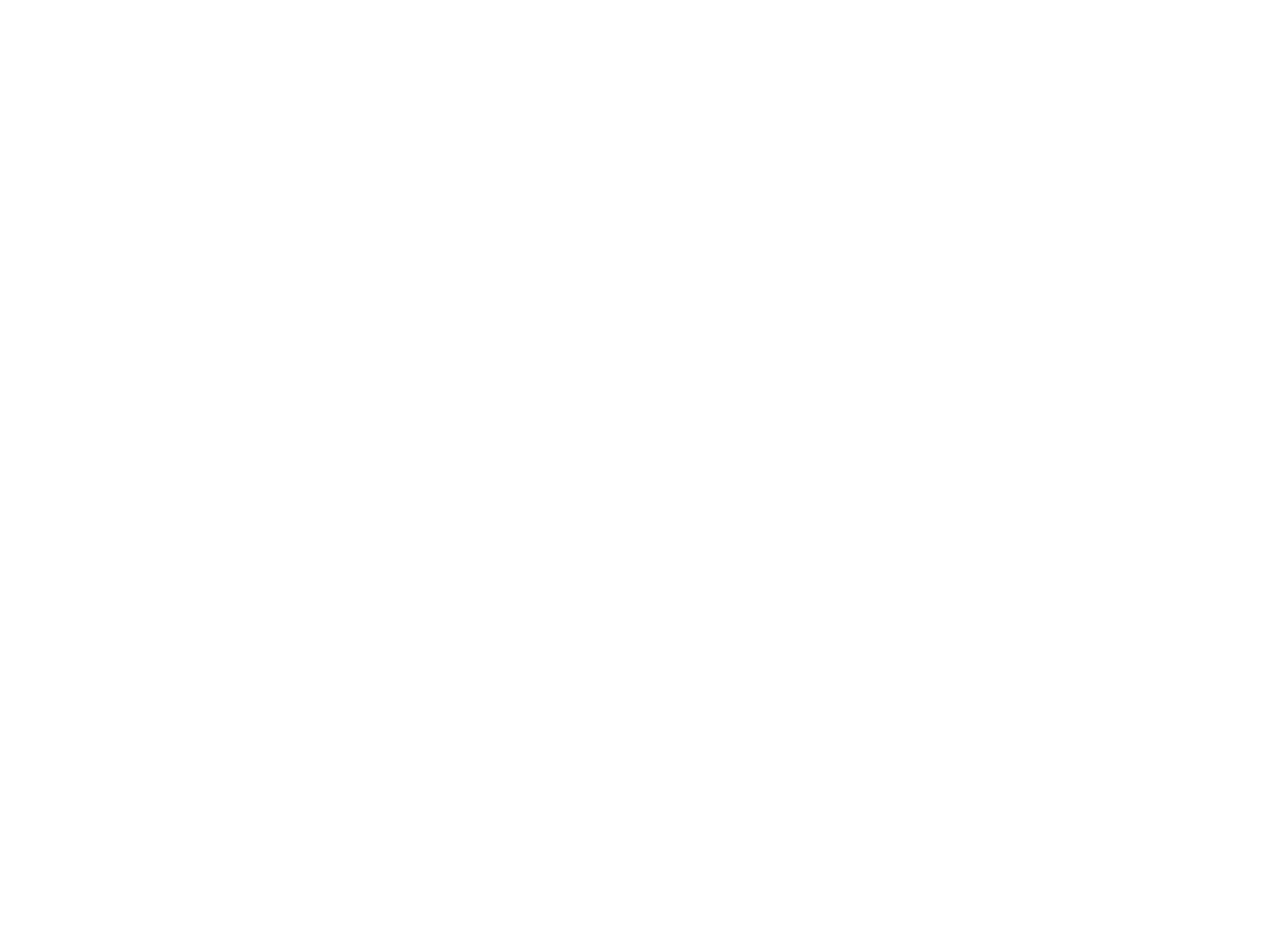
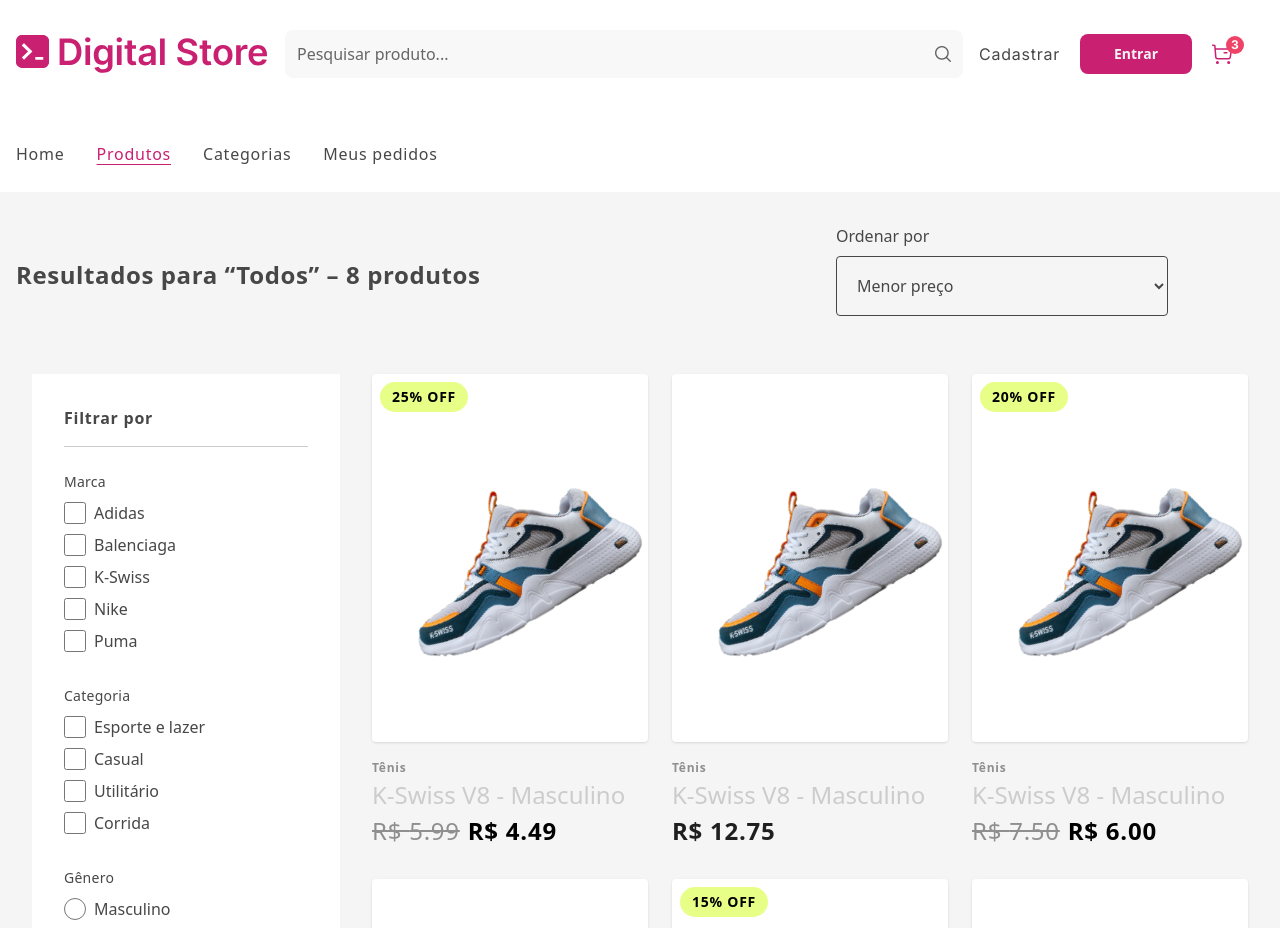
Before and after one commit to jefferson-gbarbosa/digital-store, a React (Vite) app: page /produtos in a window 1280 px wide. Before the commit this address had no page. Shown: the top 928 px of the page. Before the commit the page ends 800 px from the top, so only its background shows below. Built offline with nearby package versions, Linux system fonts and the light colour scheme; the HTML template or start-up script is replaced by a standard one.

Commit message:
:sparkles: Adiciona ProductListingPage ao projeto

```diff
--- a/src/App.tsx
+++ b/src/App.tsx
@@ -1,6 +1,7 @@
 import { BrowserRouter as Router, Routes, Route } from 'react-router-dom';
 import Layout from './pages/layout';
 import HomePage from './pages/HomePage';
+import ProductListingPage from './pages/ProductListingPage';
 
 
 function App() {
@@ -8,6 +9,7 @@
     <Router>
       <Routes>
         <Route path="/" element={<Layout><HomePage /></Layout>} />
+        <Route path="/produtos" element={<Layout><ProductListingPage /></Layout>} />
       </Routes>
     </Router>
   )
--- /dev/null
+++ b/src/components/FilterGroup.tsx
@@ -0,0 +1,31 @@
+type Option = {
+  text: string;
+  value?: string;
+};
+
+interface FilterGroupProps {
+  title: string;
+  inputType: "checkbox" | "radio";
+  options: Option[];
+}
+
+export const FilterGroup = ({ title, inputType, options }: FilterGroupProps) => {
+  return (
+    <div className="mb-6">
+      <h3 className="font-medium text-sm leading-[22px] tracking-[0.25px] text-dark-gray-2 mb-2">{title}</h3>
+      <div className="flex flex-col gap-2">
+        {options.map((option, index) => (
+          <label key={index} className="flex items-center gap-2 text-dark-gray-2">
+            <input
+              type={inputType}
+              name={title}
+              value={option.value || option.text}
+              className="w-[22px] h-[22px] accent-primary"
+            />
+            {option.text}
+          </label>
+        ))}
+      </div>
+    </div>
+  );
+};
--- a/src/components/ProductCard.tsx
+++ b/src/components/ProductCard.tsx
@@ -8,7 +8,7 @@
   priceDiscount?: number;
 };
 
-export const ProductCard: React.FC<ProductCardProps> = ({
+export  const ProductCard: React.FC<ProductCardProps> = ({
   image,
   name,
   category,
--- /dev/null
+++ b/src/components/ProductListing.tsx
@@ -0,0 +1,32 @@
+import React from "react";
+import { ProductCard } from "./ProductCard";
+
+type Product = {
+  image: string;
+  name: string;
+  category: string;
+  price: number;
+  priceDiscount?: number;
+};
+
+type ProductListingProps = {
+  products: Product[];
+};
+
+export const ProductListing: React.FC<ProductListingProps> = ({ products }) => {
+  if (products.length === 0) {
+    return (
+      <div className="text-center text-dark-gray-2 text-lg py-10">
+        Nenhum produto encontrado com os filtros selecionados.
+      </div>
+    );
+  }
+
+  return (
+    <div className="grid grid-cols-1 sm:grid-cols-2 md:grid-cols-3 gap-x-6 gap-y-8">
+      {products.map((product) => (
+        <ProductCard key={product.name} {...product} />
+      ))}
+    </div>
+  );
+};
--- /dev/null
+++ b/src/pages/ProductListingPage.tsx
@@ -0,0 +1,139 @@
+
+import { useState } from "react";
+import { useSearchParams } from "react-router-dom";
+import { FilterGroup } from "../components/FilterGroup";
+import Section from "../components/Section";
+import { ProductListing } from "../components/ProductListing";
+
+const ProductListingPage = () => {
+  const [searchParams] = useSearchParams();
+  const searchTerm = searchParams.get("busca") || "Todos";
+  const [products] = useState([
+     {
+    image: '/tenis.png',
+    category: 'Tênis',
+    name:"K-Swiss V8 - Masculino",
+    price: 5.99,
+    priceDiscount: 4.49,
+  },
+  {
+    image: '/tenis.png',
+    name:"K-Swiss V8 - Masculino",
+    category: 'Tênis',
+    price: 12.75,
+  },
+  {
+    image: '/tenis.png',
+    name:"K-Swiss V8 - Masculino",
+    category: 'Tênis',
+    price: 7.5,
+    priceDiscount: 6.0,
+  },
+  {
+    image: '/tenis.png',
+    name:"K-Swiss V8 - Masculino",
+    category: 'Tênis',
+    price: 8.25,
+  },
+  {
+    image: '/tenis.png',
+    name:"K-Swiss V8 - Masculino",
+    category: 'Tênis',
+    price: 10.0,
+    priceDiscount: 8.5,
+  },
+  {
+    image: '/tenis.png',
+    name:"K-Swiss V8 - Masculino",
+    category: 'Tênis',
+    price: 3.99,
+  },
+  {
+    image: '/tenis.png',
+    name:"K-Swiss V8 - Masculino",
+    category: 'Tênis',
+    price: 2.5,
+  },
+  {
+    image: '/tenis.png',
+    name:"K-Swiss V8 - Masculino",
+    category: 'Tênis',
+    price: 6.3,
+    priceDiscount: 5.0,
+  },
+  ]);
+
+  return (
+   <div className="bg-[#f5f5f5] w-full relative pt-10">
+      <Section title={`Resultados para “${searchTerm}” – ${products.length} produtos`} titleAlign="left">
+        <div className="w-[332px] absolute right-28 top-8 rounded-sm">
+          <label className="text-[16px] text-dark-gray-2 block mb-2">Ordenar por</label>
+          <select
+            className="w-full h-[60px] border border-gray-300 rounded p-4 text-dark-gray-2"
+          >
+            <option value="low">Menor preço</option>
+            <option value="high">Maior preço</option>
+          </select>
+        </div>
+        <div className="flex gap-8 px-8 py-10 max-w-7xl h-full mx-auto md:pt-20 flex-col-reverse md:flex-row relative">
+            <aside className="w-[308px] flex-shrink-0 space-y-8 rounded-sm">
+              {/* Filtros */}
+              <div className="bg-white p-8 flex flex-col gap-2">
+                <h2 className=" text-dark-gray-2 mb-2 font-bold text-base leading-6 tracking-[0.75px]">Filtrar por</h2>
+                <hr className="border-light-gray-2 mb-4" />
+
+                <FilterGroup
+                  title="Marca"
+                  inputType="checkbox"
+                  options={[
+                    { text: "Adidas" },
+                    { text: "Balenciaga" },
+                    { text: "K-Swiss" },
+                    { text: "Nike" },
+                    { text: "Puma" },
+                  ]}
+                />
+
+                <FilterGroup
+                  title="Categoria"
+                  inputType="checkbox"
+                  options={[
+                    { text: "Esporte e lazer" },
+                    { text: "Casual" },
+                    { text: "Utilitário" },
+                    { text: "Corrida" },
+                  ]}
+                />
+
+                <FilterGroup
+                  title="Gênero"
+                  inputType="radio"
+                  options={[
+                    { text: "Masculino" },
+                    { text: "Feminino" },
+                    { text: "Unissex" },
+                  ]}
+                />
+
+                <FilterGroup
+                  title="Estado"
+                  inputType="radio"
+                  options={[
+                    { text: "Novo" },
+                    { text: "Usado" },
+                  ]}
+                />
+              </div>
+            </aside>
+            {/* Lista de produtos */}
+            <div className="flex-1">
+              <ProductListing products={products} />
+            </div>
+        </div>
+      </Section>
+
+   </div>
+  );
+};
+
+export default ProductListingPage;
```
Also changed, not shown: src/components/BuxBox.tsx (added), src/index.css (line endings or trailing spaces), src/pages/HomePage.tsx (indentation only).
